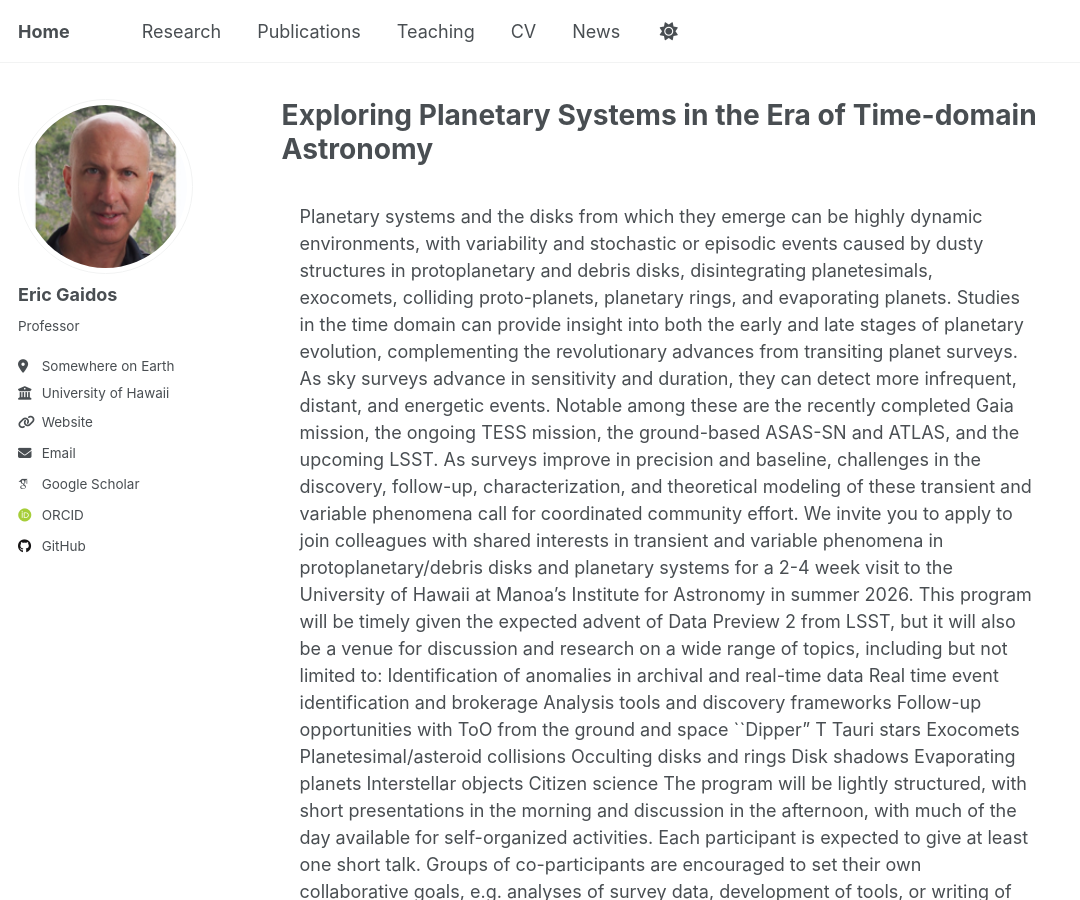
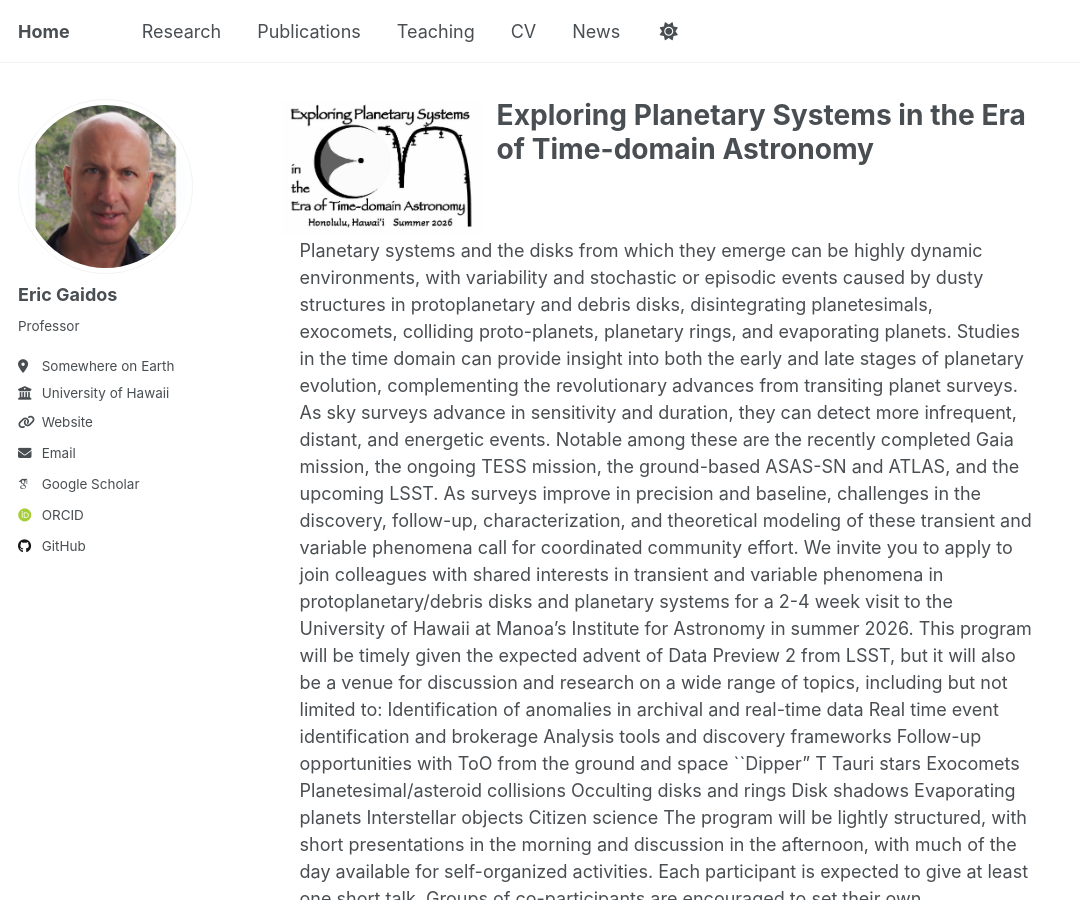
Before and after one commit to egaidos/egaidos.github.io, a Jekyll site: the page built from epseta.md, in a window 1280 px wide and 900 px high. Shown: the whole window, without its empty margins (0-1080 px from the left). Built offline with Jekyll 4.4.1, drawn with Linux system fonts in a browser that asks for light colours; some web fonts are replaced; our own code applies the rules of GitHub Pages for plain Markdown files; a style sheet for code colours, icons or effects is not loaded.

Commit message:
Update epseta.md

```diff
--- a/epseta.md
+++ b/epseta.md
@@ -11,6 +11,7 @@
 <link rel="stylesheet" href="https://cdn.rawgit.com/jpswalsh/academicons/master/css/academicons.min.css">
 <body id="top">
 
+<img src="../images/epseta.jpg" width=200 height=200 alt="PDS70 thumb" class="image-left">
 <!-- Header -->
 <header id="header">
 <h1><strong>Exploring Planetary Systems in the Era of Time-domain Astronomy</strong><br/></h1>
```
